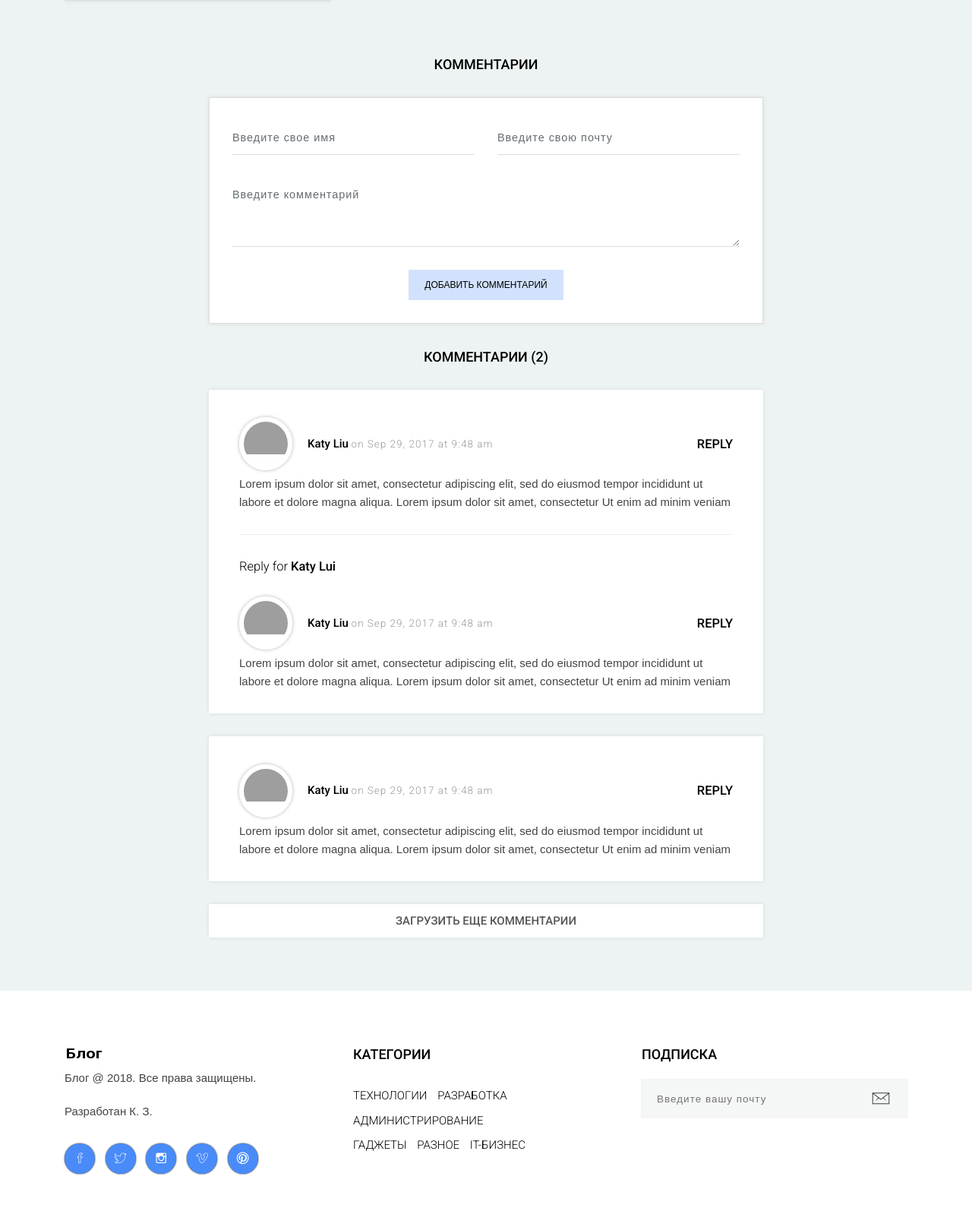
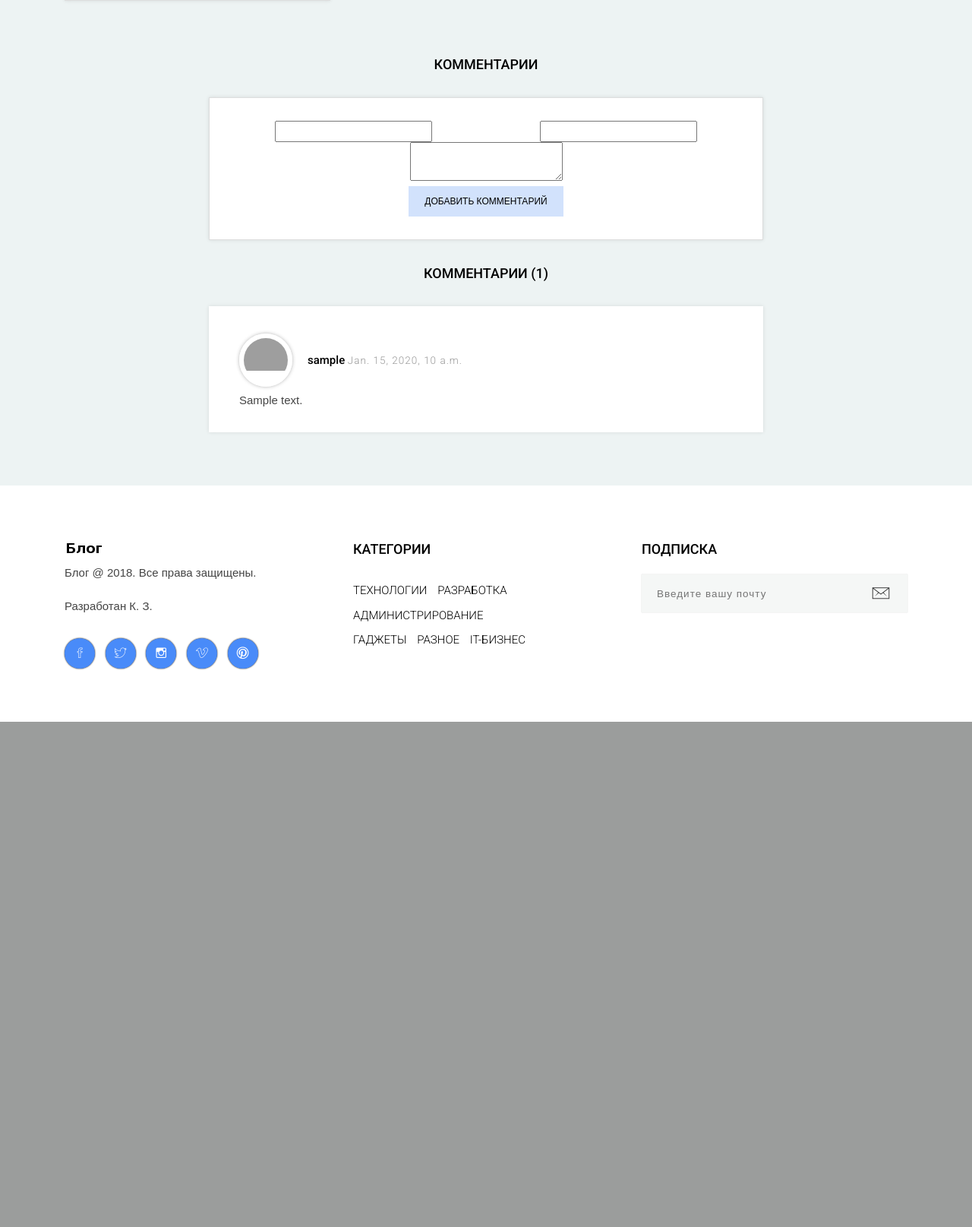
Before and after one commit to zamirbekov/blog, a Django app: template articles/templates/articles/single-article.html in a window 1280 px wide. Shown: the part 2038-3653 px from the top of the page at 76% size. After the commit the page ends 2988 px from the top, so only its background shows below. Run offline with Django 3.2, Linux system fonts and the light colour scheme; the template is opened without the code that fills it: most values are stand-ins (such as "Sample title", 1, 10 or a date in 2020); grey boxes marked "Sample" are stand-in pictures; form fields are guessed from the names that the template uses; some libraries are stand-ins or nearby versions; some web fonts are replaced; grey boxes are pictures that could not be loaded.

Commit message:
Comment add, comment show on article is works

```diff
--- a/articles/templates/articles/single-article.html
+++ b/articles/templates/articles/single-article.html
@@ -84,7 +84,6 @@
 		</div><!-- container -->
 	</section><!-- post-area -->
 
-
 	<section class="recomended-area section">
 		<div class="container">
 			<div class="row">
@@ -125,21 +124,19 @@
 
 				<div class="col-lg-8 col-md-12">
 					<div class="comment-form">
-						<form method="post">
+						<form action="/article/addcomment/{{ article.id }}/" method="post">
+							{% csrf_token %}
 							<div class="row">
 
 								<div class="col-sm-6">
-									<input type="text" aria-required="true" name="contact-form-name" class="form-control"
-										placeholder="Введите свое имя" aria-invalid="true" required >
+								{{ comment_form.user_name }}
 								</div><!-- col-sm-6 -->
 								<div class="col-sm-6">
-									<input type="email" aria-required="true" name="contact-form-email" class="form-control"
-										placeholder="Введите свою почту" aria-invalid="true" required>
+									{{ comment_form.email}}
 								</div><!-- col-sm-6 -->
 
 								<div class="col-sm-12">
-									<textarea name="contact-form-message" rows="2" class="text-area-messge form-control"
-										placeholder="Введите комментарий" aria-required="true" aria-invalid="false"></textarea >
+									{{ comment_form.text}}
 								</div><!-- col-sm-12 -->
 								<div class="col-sm-12">
 									<button class="submit-btn" type="submit" id="form-submit"><b>ДОБАВИТЬ КОММЕНТАРИЙ</b></button>
@@ -149,8 +146,9 @@
 						</form>
 					</div><!-- comment-form -->
 
-					<h4><b>КОММЕНТАРИИ (2)</b></h4>
+					<h4><b>КОММЕНТАРИИ ({{comments.count}})</b></h4>
 
+					{% for comment in comments.all %}
 					<div class="commnets-area text-left">
 
 						<div class="comment">
@@ -158,84 +156,27 @@
 							<div class="post-info">
 
 								<div class="left-area">
-									<a class="avatar" href="#"><img src="images/avatar-1-120x120.jpg" alt="Profile Image"></a>
+									<a class="avatar" href="#"><img src="/static/media/{{ article.author.photo }}/" alt="Profile Image"></a>
 								</div>
 
 								<div class="middle-area">
-									<a class="name" href="#"><b>Katy Liu</b></a>
-									<h6 class="date">on Sep 29, 2017 at 9:48 am</h6>
+									<a class="name" href="#"><b>{{comment.user_name}}</b></a>
+									<h6 class="date">{{ comment.created }}</h6>
 								</div>
 
-								<div class="right-area">
-									<h5 class="reply-btn" ><a href="#"><b>REPLY</b></a></h5>
-								</div>
+								<!--<div class="right-area">-->
+									<!--<h5 class="reply-btn" ><a href="#"><b>REPLY</b></a></h5>-->
+								<!--</div>-->
 
 							</div><!-- post-info -->
 
-							<p>Lorem ipsum dolor sit amet, consectetur adipiscing elit, sed do eiusmod tempor incididunt
-								ut labore et dolore magna aliqua. Lorem ipsum dolor sit amet, consectetur
-								Ut enim ad minim veniam</p>
-
-						</div>
-
-						<div class="comment">
-							<h5 class="reply-for">Reply for <a href="#"><b>Katy Lui</b></a></h5>
-
-							<div class="post-info">
-
-								<div class="left-area">
-									<a class="avatar" href="#"><img src="images/avatar-1-120x120.jpg" alt="Profile Image"></a>
-								</div>
-
-								<div class="middle-area">
-									<a class="name" href="#"><b>Katy Liu</b></a>
-									<h6 class="date">on Sep 29, 2017 at 9:48 am</h6>
-								</div>
-
-								<div class="right-area">
-									<h5 class="reply-btn" ><a href="#"><b>REPLY</b></a></h5>
-								</div>
-
-							</div><!-- post-info -->
-
-							<p>Lorem ipsum dolor sit amet, consectetur adipiscing elit, sed do eiusmod tempor incididunt
-								ut labore et dolore magna aliqua. Lorem ipsum dolor sit amet, consectetur
-								Ut enim ad minim veniam</p>
+							<p>{{ comment.text}}</p>
 
 						</div>
 
 					</div><!-- commnets-area -->
-
-					<div class="commnets-area text-left">
-
-						<div class="comment">
-
-							<div class="post-info">
-
-								<div class="left-area">
-									<a class="avatar" href="#"><img src="images/avatar-1-120x120.jpg" alt="Profile Image"></a>
-								</div>
-
-								<div class="middle-area">
-									<a class="name" href="#"><b>Katy Liu</b></a>
-									<h6 class="date">on Sep 29, 2017 at 9:48 am</h6>
-								</div>
-
-								<div class="right-area">
-									<h5 class="reply-btn" ><a href="#"><b>REPLY</b></a></h5>
-								</div>
-
-							</div><!-- post-info -->
-
-							<p>Lorem ipsum dolor sit amet, consectetur adipiscing elit, sed do eiusmod tempor incididunt
-								ut labore et dolore magna aliqua. Lorem ipsum dolor sit amet, consectetur
-								Ut enim ad minim veniam</p>
-
-						</div>
-
-					</div><!-- commnets-area -->
-
-					<a class="more-comment-btn" href="#"><b>ЗАГРУЗИТЬ ЕЩЕ КОММЕНТАРИИ</a>
+				{% endfor %}
+					<!--<a class="more-comment-btn" href="#"><b>ЗАГРУЗИТЬ ЕЩЕ КОММЕНТАРИИ</a>-->
 
 				</div><!-- col-lg-8 col-md-12 -->
 
--- a/articles/views.py
+++ b/articles/views.py
@@ -1,6 +1,8 @@
 from django.shortcuts import render
 
 from .models import Article
+from comments.models import Comment
+from comments.forms import CommentForm
 
 def index(request):
     articles = Article.get_last(9)
@@ -9,4 +11,6 @@ def index(request):
 def single_article(request, id):
     article = Article.objects.select_related('author').get(id=id)
     articles = Article.get_last(3)
+    comment_form = CommentForm
+    comments = Comment.objects.filter(article = id)
     return render(request, 'articles/single-article.html', locals())
--- a/blog/urls.py
+++ b/blog/urls.py
@@ -1,12 +1,15 @@
 from django.contrib import admin
 from django.conf import settings
 from django.urls import include, path, re_path
+
 from articles import views as articles_views
+from comments import views as comment_views
 
 urlpatterns = [
     path('admin/', admin.site.urls),
     path('', articles_views.index, name='index'),
     path('article/<int:id>/', articles_views.single_article, name='single_article'),
+    path('article/addcomment/<int:article_id>/', comment_views.add_comment, name='add_comment')
 ]
 
 if settings.DEBUG:
--- a/comments/models.py
+++ b/comments/models.py
@@ -6,7 +6,7 @@ from articles.models import Article
 
 class Comment(models.Model):
     created = models.DateTimeField(verbose_name=('Дата создания'), auto_now_add=True)
-    article_id = models.ForeignKey(Article, on_delete=models.CASCADE, verbose_name=('Статья'))
+    article = models.ForeignKey(Article, on_delete=models.CASCADE, verbose_name=('Статья'))
     user_name = models.CharField(max_length=120, verbose_name=('Имя комментатора'))
     email = models.EmailField(verbose_name=('Почта'))
     text = models.TextField(verbose_name=('Текст комментария'))
```
Also changed, not shown: articles/admin.py (+7 -1 lines), comments/forms.py (added, +17 -0 lines), comments/views.py (+11 -2 lines), articles/forms.py (line endings or trailing spaces), comments/migrations/0003_auto_20180321_1503.py (added).
